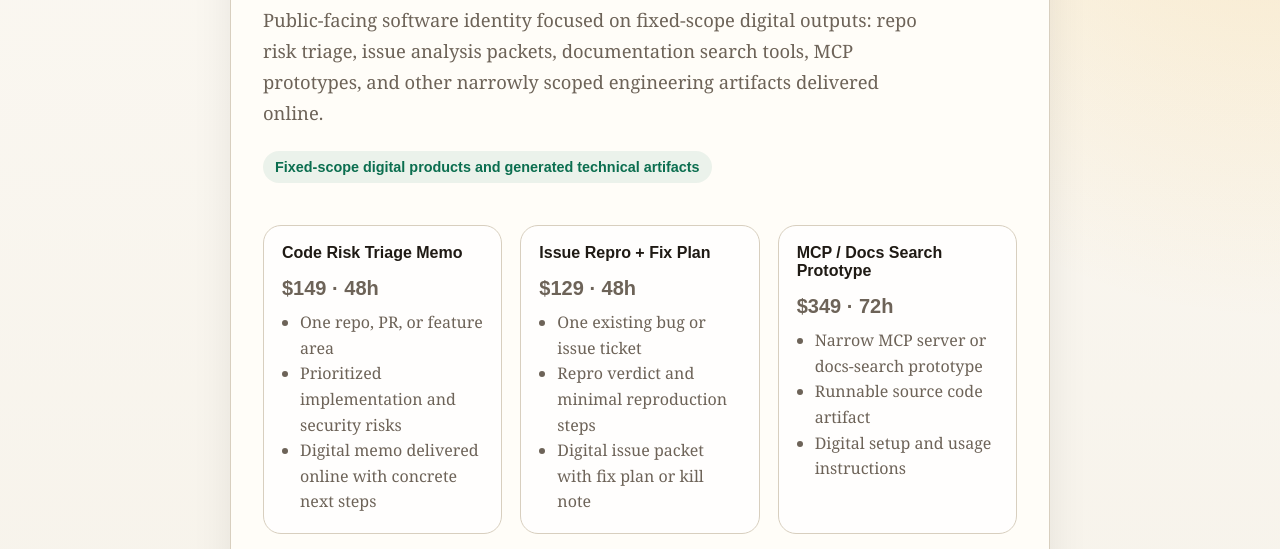
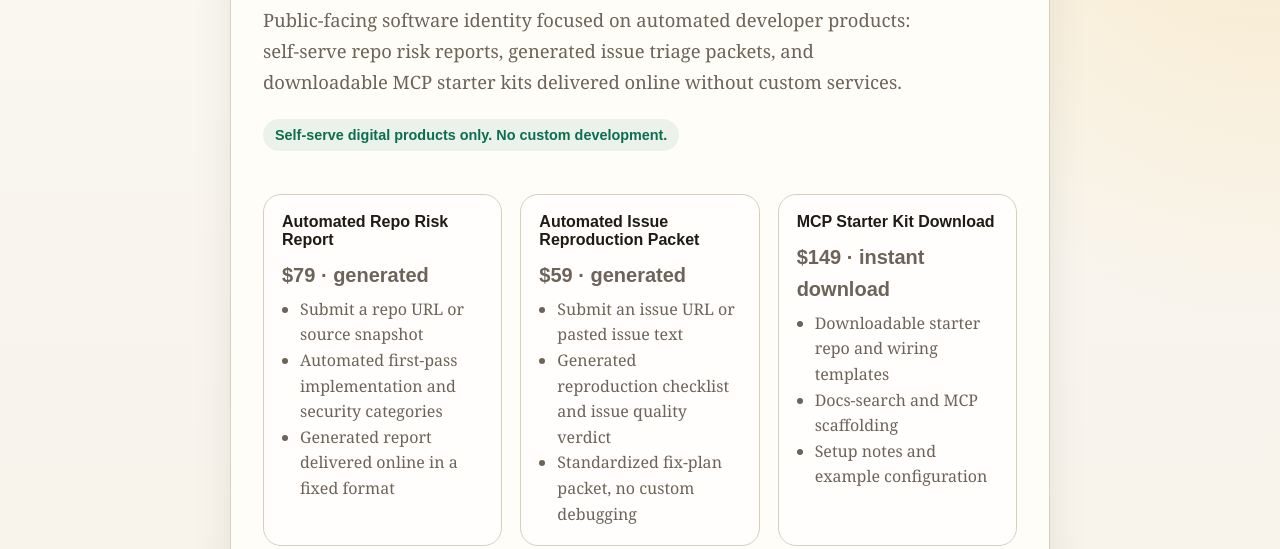
Before and after one commit to devjason41/devjason41.github.io, a plain HTML site: page index.html in a window 1280 px wide. Shown: the part 204-753 px from the top of the page. Drawn offline with Linux system fonts and the light colour scheme.

Commit message:
Reframe offers as self-serve products

```diff
--- a/index.html
+++ b/index.html
@@ -6,7 +6,7 @@
     <title>Dev Jason</title>
     <meta
       name="description"
-      content="Digital software engineering deliverables focused on repo risk triage, issue analysis, developer tooling, documentation search tools, and MCP prototypes."
+      content="Automated software products focused on repo risk reports, issue triage packets, and downloadable MCP starter kits."
     />
     <style>
       :root {
@@ -150,41 +150,40 @@
         <p class="eyebrow">Digital Engineering Deliverables</p>
         <h1>Dev Jason</h1>
         <p class="lead">
-          Public-facing software identity focused on fixed-scope digital outputs:
-          repo risk triage, issue analysis packets, documentation search tools,
-          MCP prototypes, and other narrowly scoped engineering artifacts
-          delivered online.
+          Public-facing software identity focused on automated developer products:
+          self-serve repo risk reports, generated issue triage packets, and
+          downloadable MCP starter kits delivered online without custom services.
         </p>
-        <p class="badge">Fixed-scope digital products and generated technical artifacts</p>
+        <p class="badge">Self-serve digital products only. No custom development.</p>
 
         <div class="grid">
           <article class="card">
-            <h2>Code Risk Triage Memo</h2>
-            <p class="price">$149 · 48h</p>
+            <h2>Automated Repo Risk Report</h2>
+            <p class="price">$79 · generated</p>
             <ul>
-              <li>One repo, PR, or feature area</li>
-              <li>Prioritized implementation and security risks</li>
-              <li>Digital memo delivered online with concrete next steps</li>
+              <li>Submit a repo URL or source snapshot</li>
+              <li>Automated first-pass implementation and security categories</li>
+              <li>Generated report delivered online in a fixed format</li>
             </ul>
           </article>
 
           <article class="card">
-            <h2>Issue Repro + Fix Plan</h2>
-            <p class="price">$129 · 48h</p>
+            <h2>Automated Issue Reproduction Packet</h2>
+            <p class="price">$59 · generated</p>
             <ul>
-              <li>One existing bug or issue ticket</li>
-              <li>Repro verdict and minimal reproduction steps</li>
-              <li>Digital issue packet with fix plan or kill note</li>
+              <li>Submit an issue URL or pasted issue text</li>
+              <li>Generated reproduction checklist and issue quality verdict</li>
+              <li>Standardized fix-plan packet, no custom debugging</li>
             </ul>
           </article>
 
           <article class="card">
-            <h2>MCP / Docs Search Prototype</h2>
-            <p class="price">$349 · 72h</p>
+            <h2>MCP Starter Kit Download</h2>
+            <p class="price">$149 · instant download</p>
             <ul>
-              <li>Narrow MCP server or docs-search prototype</li>
-              <li>Runnable source code artifact</li>
-              <li>Digital setup and usage instructions</li>
+              <li>Downloadable starter repo and wiring templates</li>
+              <li>Docs-search and MCP scaffolding</li>
+              <li>Setup notes and example configuration</li>
             </ul>
           </article>
 
@@ -195,8 +194,8 @@
               <a href="https://github.com/devjason41">github.com/devjason41</a>
             </p>
             <p>
-              Public work is delivered under the Dev Jason identity as fixed-scope
-              digital deliverables with one revision round.
+              Public work is delivered under the Dev Jason identity as automated
+              software outputs and downloadable digital kits.
             </p>
           </article>
         </div>
```
